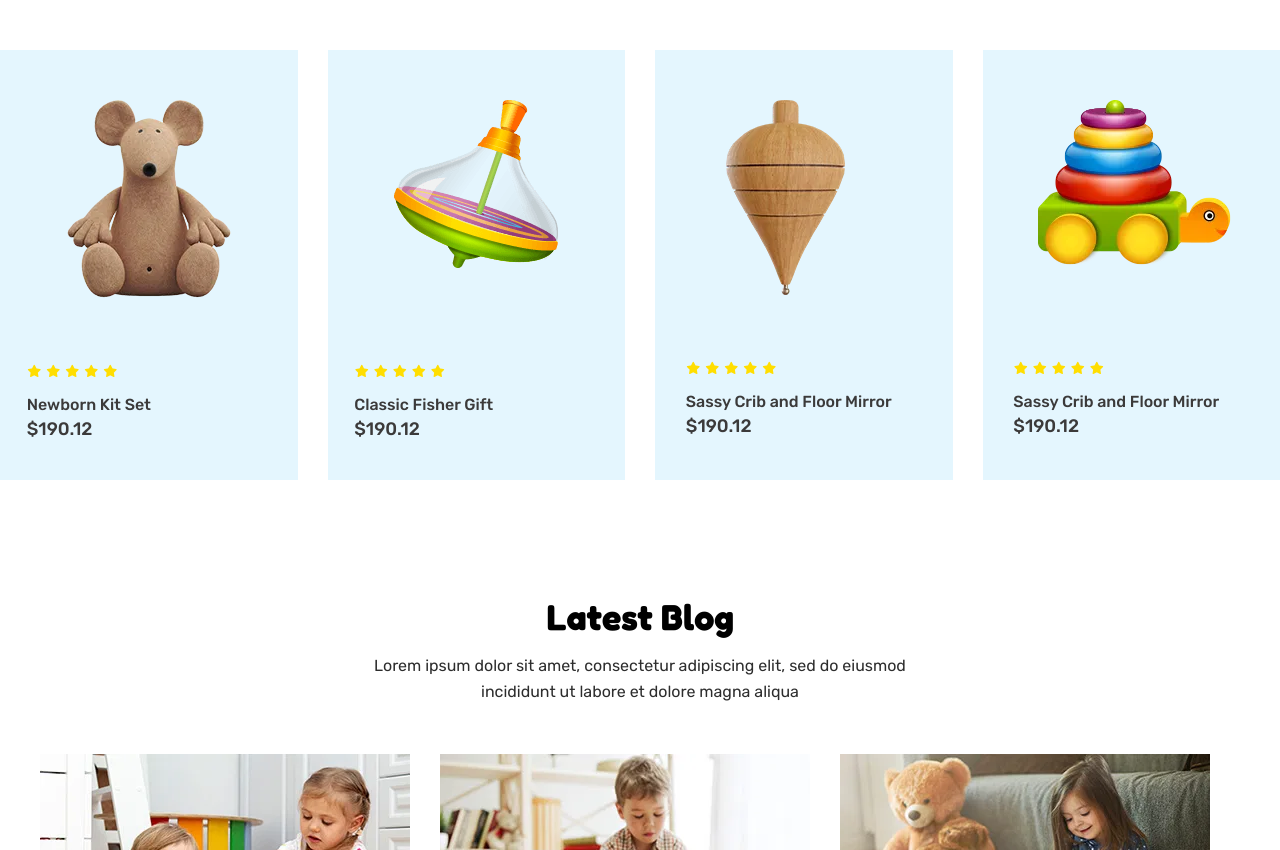
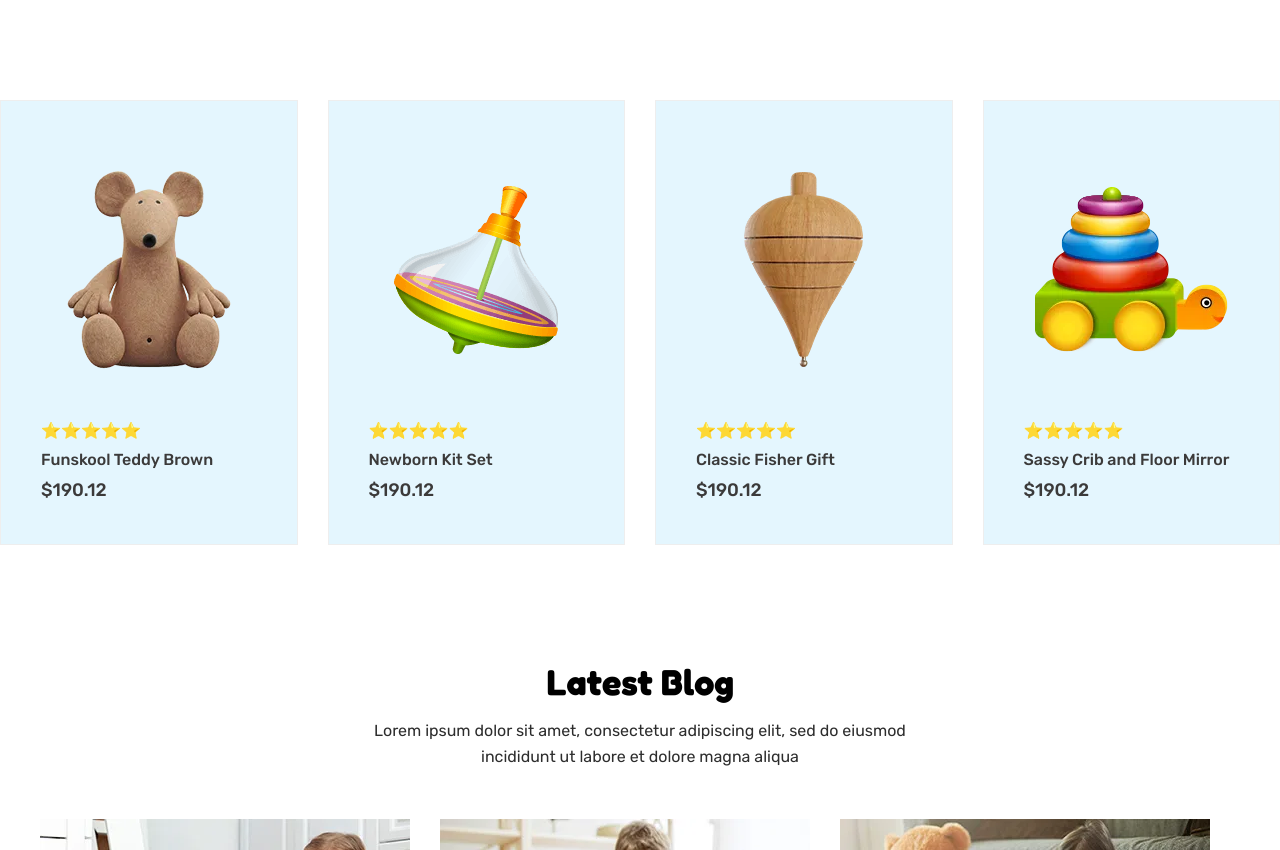
Before and after one commit to Welorcrav/kidol-full, a plain HTML site: page index.html in a window 1280 px wide. Shown: the part 4440-5290 px from the top of the page. Drawn offline with Linux system fonts and the light colour scheme.

Commit message:
some fixed

```diff
--- a/assets/js/script.js
+++ b/assets/js/script.js
@@ -252,7 +252,7 @@ class MiniTitle {
     `
   }
 }
-class Gallery{
+class Gallery {
   constructor(img, star, name, cost) {
     this.img = img
     this.star = star
@@ -346,39 +346,49 @@ class Collection {
   }
 }
 
-class CarouselProducts {
-  constructor(product, name, cost, productClass, productInfoId) {
-    this.product = product
-    this.name = name
-    this.cost = cost
-    this.productClass = productClass
-    this.productInfoId = productInfoId
+class Slider {
+  constructor(left, right) {
+    this.left = left
+    this.right = right
   }
 
   generateHTML() {
     return `
-        <div class="carousel-product">
-          <div class="pro-card">
-            <img src="${this.product}" alt="${this.name}" class="${this.productClass}">
-            <div class="pro-card-overlay">
-              <button class="fa-solid fa-cart-shopping"></button>
-              <button class="fa-solid fa-maximize"></button>
-              <button class="fa-solid fa-heart"></button>
-              <button class="fa-solid fa-arrow-right-arrow-left"></button>
-            </div>
-            <div class="product-info" id="${this.productInfoId}">
-              <div class="rating">
-                <span class="fa fa-star"></span>
-                <span class="fa fa-star"></span>
-                <span class="fa fa-star"></span>
-                <span class="fa fa-star"></span>
-                <span class="fa fa-star"></span>
-              </div>
-              <a href="index.html">${this.name}</a> <br>
-              <span class="product-cost">${this.cost}</span>
-            </div>
-          </div>
+      <div class="slider-btns">
+        <i class="${this.left}" id="slider-left"></i>
+        <i class="${this.right}" id="slider-right"></i>
+      </div>
+    `
+  }
+}
+
+class CarouselProducts {
+  constructor(img, star, name, cost) {
+    this.img = img
+    this.star = star
+    this.name = name
+    this.cost = cost
+  }
+
+  generateHTML() {
+    return `
+      <div id="gallery-card">
+        <div class="gallery-product">
+          <img src="${this.img}" alt="${this.name}">
         </div>
+        <div class="product-action">
+          <i class="fa-solid fa-cart-shopping"></i>
+          <i class="fa-solid fa-expand"></i>
+          <i class="fa-solid fa-heart"></i>
+          <i class="fa-solid fa-arrow-right-arrow-left"></i>
+        </div>
+        <div class="gallery-card-info">
+          <span>${this.star}</span> <br>
+          <a href="index.html">${this.name}</a>
+          <p>${this.cost}</p>
+        </div>
+      </div>
+
     `
   }
 }
@@ -745,13 +755,13 @@ class User {
 
     if (!this.mainDiv) return
 
-    const gallerySection = document.createElement("section");
-    gallerySection.classList.add("gallery");
+    const gallerySection = document.createElement('section')
+    gallerySection.classList.add('gallery')
     this.mainDiv.appendChild(gallerySection)
 
     galleryData.forEach((data) => {
       const galleryObj = new Gallery(data.img, data.star, data.name, data.cost)
-      gallerySection.innerHTML += galleryObj.generateHTML();
+      gallerySection.innerHTML += galleryObj.generateHTML()
     })
   }
 
@@ -831,35 +841,53 @@ class User {
     })
   }
 
+  displaySlider() {
+    const sliderData = [
+      {
+        left: 'fa-solid fa-angle-left',
+        right: 'fa-solid fa-angle-right',
+      },
+    ]
+    if (!this.mainDiv) return
+
+    const sliderSection = document.createElement("section");
+    sliderSection.classList.add("slider");
+    this.mainDiv.appendChild(sliderSection)
+
+    sliderData.forEach((data) => {
+      const sliderObj = new Slider(
+        data.left,
+        data.right
+      )
+      sliderSection.innerHTML += sliderObj.generateHTML()
+    })
+  }
+
   displayCarouselProducts() {
     const carouselProductsData = [
       {
-        product: '/assets/products/product1.webp',
+        img: '/assets/products/product1.webp',
+        star: '⭐⭐⭐⭐⭐',
+        name: 'Funskool Teddy Brown',
+        cost: '$190.12',
+      },
+      {
+        img: '/assets/products/product2.webp',
+        star: '⭐⭐⭐⭐⭐',
         name: 'Newborn Kit Set',
         cost: '$190.12',
-        productClass: 'car-product-1',
-        productInfoId: "product-info-1"
       },
       {
-        product: '/assets/products/product2.webp',
+        img: '/assets/products/product3.webp',
+        star: '⭐⭐⭐⭐⭐',
         name: 'Classic Fisher Gift',
         cost: '$190.12',
-        productClass: 'car-product-2',
-        productInfoId: "product-info-2"
       },
       {
-        product: '/assets/products/product3.webp',
+        img: '/assets/products/product4.webp',
+        star: '⭐⭐⭐⭐⭐',
         name: 'Sassy Crib and Floor Mirror',
         cost: '$190.12',
-        productClass: 'car-product-3',
-        productInfoId: "product-info-3"
-      },
-      {
-        product: '/assets/products/product4.webp',
-        name: 'Sassy Crib and Floor Mirror',
-        cost: '$190.12',
-        productClass: 'car-product-4',
-        productInfoId: "product-info-4",
       },
     ]
 
@@ -871,11 +899,10 @@ class User {
 
     carouselProductsData.forEach((data) => {
       const carouselProductsObj = new CarouselProducts(
-        data.product,
+        data.img,
+        data.star,
         data.name,
-        data.cost,
-        data.productClass,
-        data.productInfoId
+        data.cost
       )
       carouselSection.innerHTML += carouselProductsObj.generateHTML()
     })
@@ -957,6 +984,7 @@ document.addEventListener('DOMContentLoaded', () => {
   user.displayGallery()
   user.displayDiscount()
   user.displayCOllection()
+  user.displaySlider()
   user.displayCarouselProducts()
   user.displayBlog()
   user.displayFooter()
--- a/assets/style.css
+++ b/assets/style.css
@@ -1364,3 +1364,36 @@ body {
   padding-right: 320px;
   padding-top: 90px;
 }
+
+.slider {
+  display: flex;
+  justify-content: center;
+  align-items: center;
+  width: 100%;
+}
+
+.slider i {
+  width: 50px;
+  height: 50px;
+  border-radius: 50%;
+  background-color: #7eb5e0;
+  justify-content: center;
+  align-content: center;
+  display: inline-block;
+  cursor: pointer;
+  transition: all 0.3s ease-out;
+}
+
+.slider i:hover {
+  background-color: #f379a7;
+  transition: all 0.3s ease-in;
+}
+
+
+.slider-btns {
+  display: flex;
+  position: relative;
+  top: 245px;
+  gap: 1400px;
+  color: #fff;
+}
```
